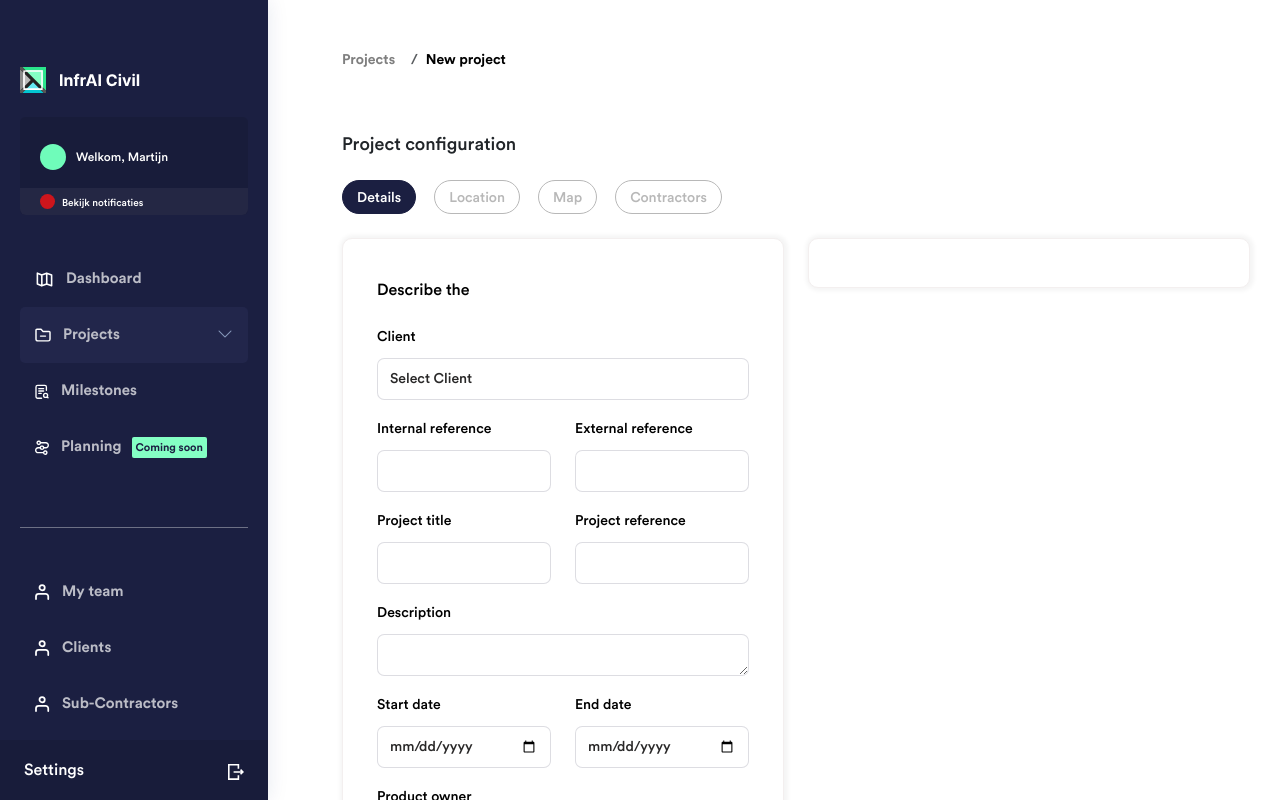
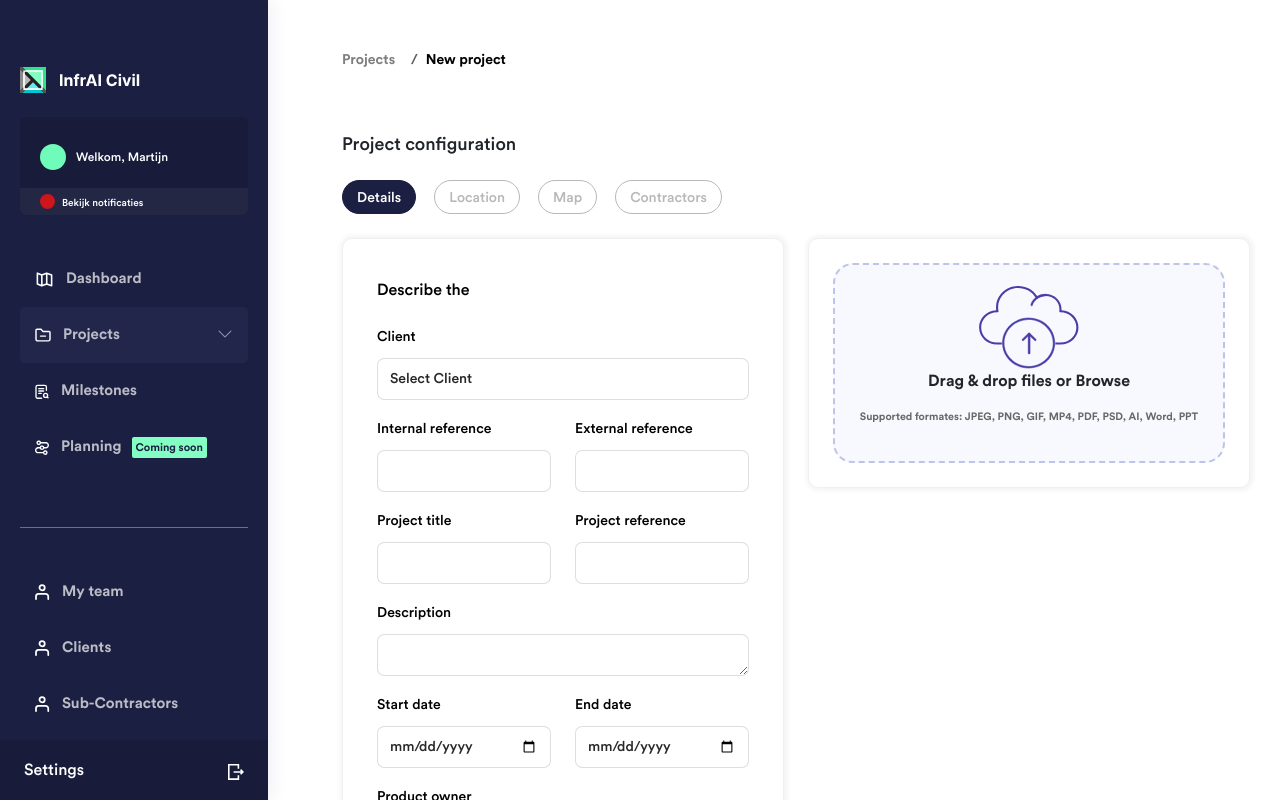
Before and after one commit to Nikhil-Ambadkar/infrai-frontend, a React (Create React App) app: page /add-project in a window 1280 px wide. Shown: the top 800 px of the page. Built offline with nearby package versions, Linux system fonts and the light colour scheme.

Commit message:
document uploaded component added

```diff
--- a/src/components/createProject/projectDetails.jsx
+++ b/src/components/createProject/projectDetails.jsx
@@ -1,8 +1,12 @@
 import React from "react";
 import IconSelect from "../../assests/image/icon-select.svg";
+import DropFileInput from "../documentUploader"
 
 
 function ProjectDetails() {
+    const onFileChange = (files) => {
+        console.log(files);
+    }
 
     return (
         <>
@@ -68,12 +72,12 @@ function ProjectDetails() {
 
                         <div className='row mt-3'>
                             <div className='col-md-12 relative-select'>
-                              <label className='form-label'>Product owner</label>
+                                <label className='form-label'>Product owner</label>
                                 <select className='form-control'>
                                     <option>Select Product owner</option>
                                     <option> Product owner 1</option>
                                 </select>
-                                <img src={IconSelect} alt="icon" className="icon-select"/>
+                                <img src={IconSelect} alt="icon" className="icon-select" />
                             </div>
                         </div>
 
@@ -96,7 +100,9 @@ function ProjectDetails() {
                 </div>
                 <div className='col-md-6'>
                     <div className='box-primary px-4 py-4'>
-
+                        <DropFileInput
+                            onFileChange={(files) => onFileChange(files)}
+                        />
                     </div>
                 </div>
             </div >
```
